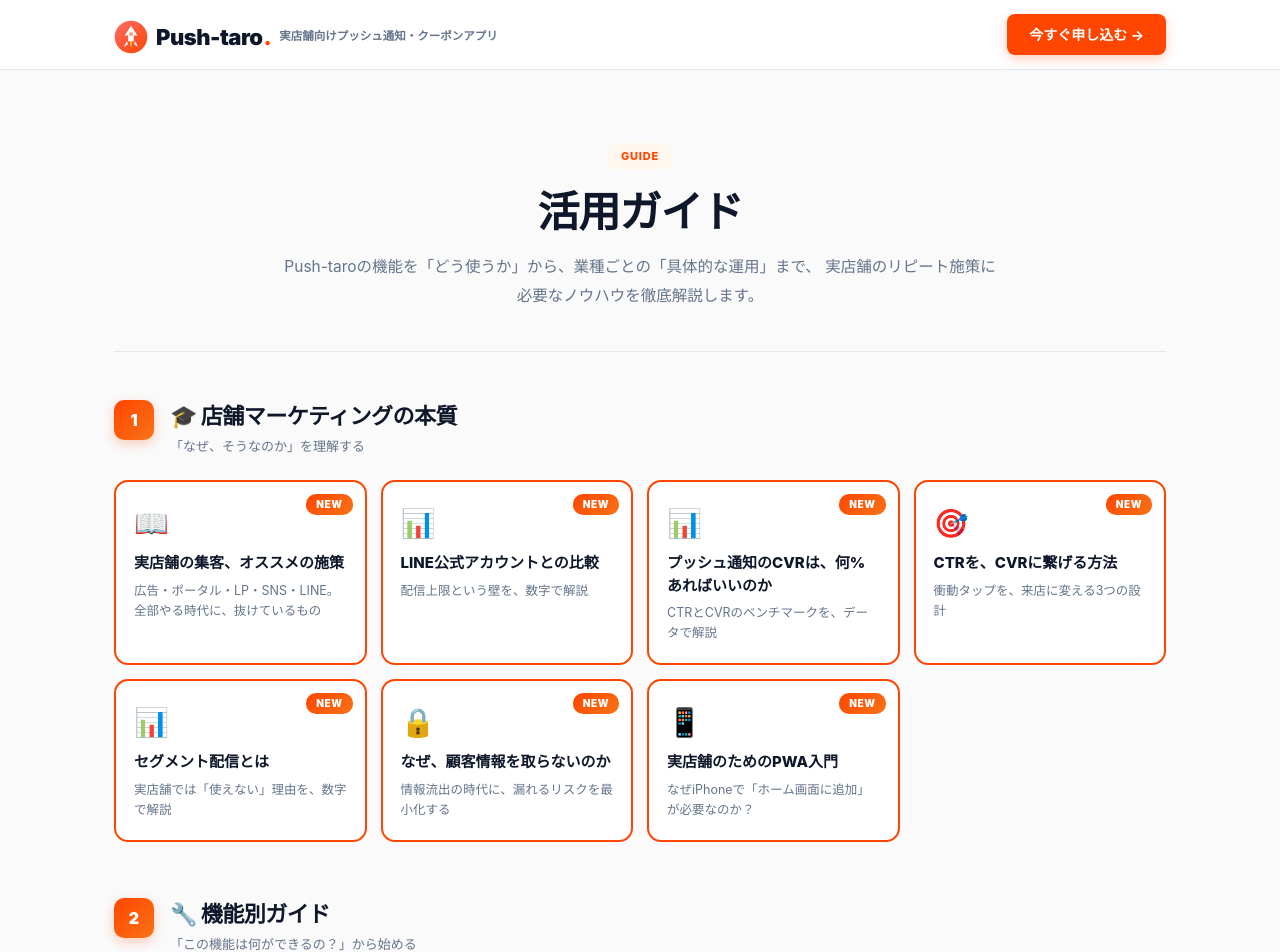
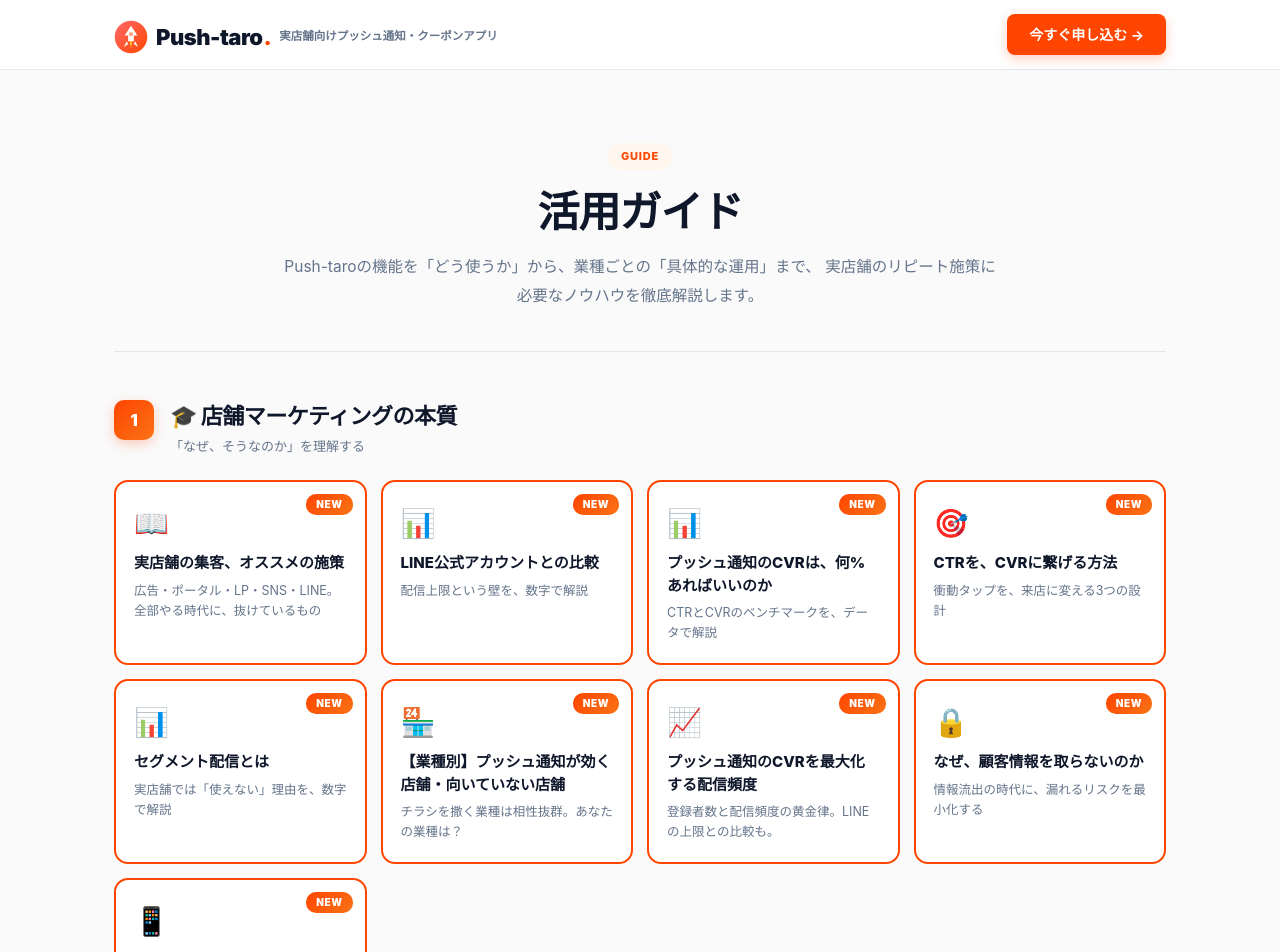
Before and after one commit to thellcishii-lang/push-taro, a Next.js app: page /guide in a window 1280 px wide. Shown: the top 952 px of the page. Built offline with nearby package versions, Linux system fonts and the light colour scheme; no server answers.

Commit message:
Update GuideClient.tsx

```diff
--- a/app/guide/GuideClient.tsx
+++ b/app/guide/GuideClient.tsx
@@ -67,6 +67,18 @@ export default function GuideClient() {
               <h4>セグメント配信とは</h4>
               <p>実店舗では「使えない」理由を、数字で解説</p>
             </Link>
+            <Link href="/guide/industry-fit" className="g-card is-new">
+              <span className="g-card-new">NEW</span>
+              <span className="g-card-icon">🏪</span>
+              <h4>【業種別】プッシュ通知が効く店舗・向いていない店舗</h4>
+              <p>チラシを撒く業種は相性抜群。あなたの業種は？</p>
+　　　　　　　　　　　　　　　　　　　　　　　　</Link>
+　　　　　　　　　　　　　　　　　　　　　　　　<Link href="/guide/push-notification-roi" className="g-card is-new">
+              <span className="g-card-new">NEW</span>
+              <span className="g-card-icon">📈</span>
+              <h4>プッシュ通知のCVRを最大化する配信頻度</h4>
+              <p>登録者数と配信頻度の黄金律。LINEの上限との比較も。</p>
+　　　　　　　　　　　　　　　　　　　　　　　　</Link>
             <Link href="/guide/security" className="g-card is-new">
               <span className="g-card-new">NEW</span>
               <span className="g-card-icon">🔒</span>
```
